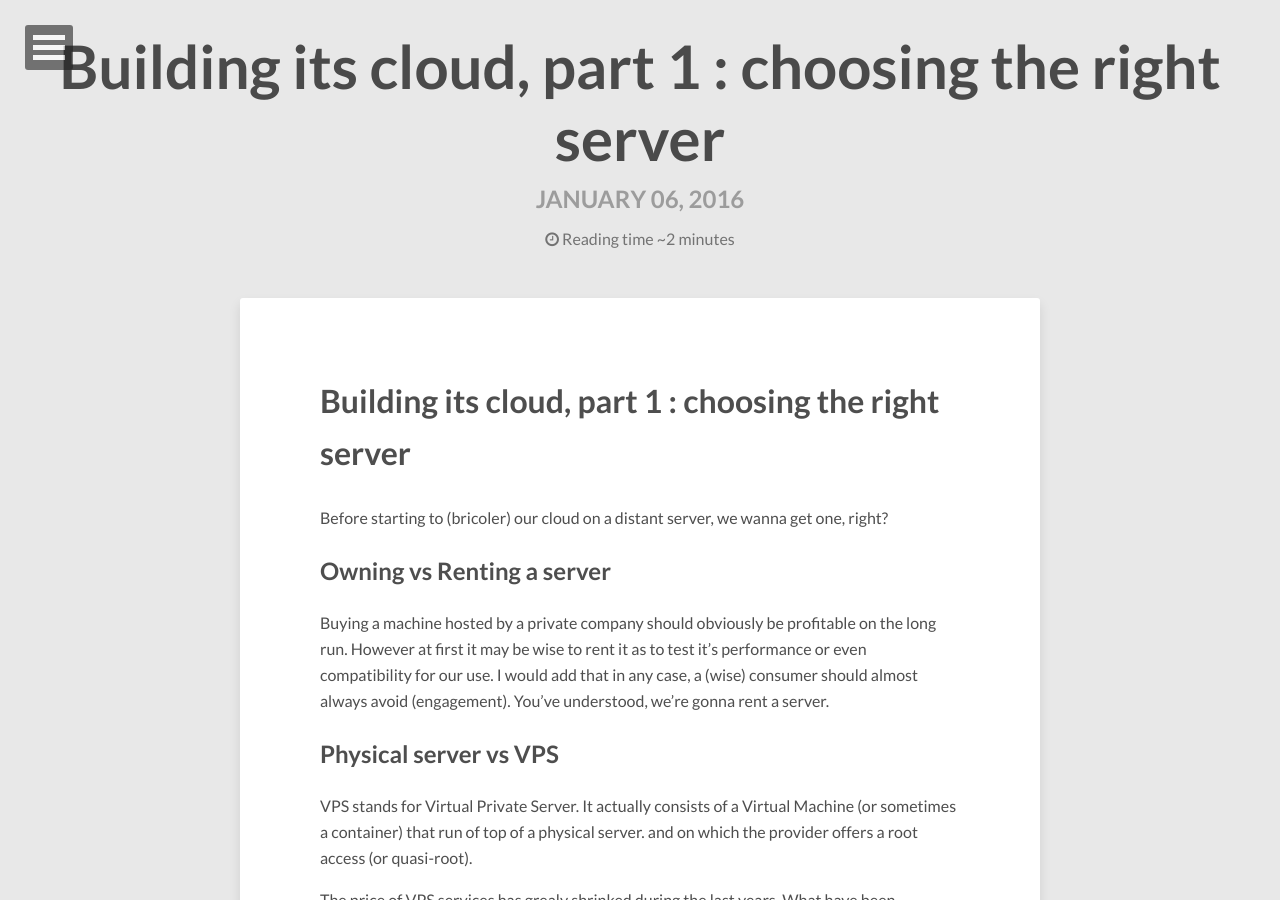
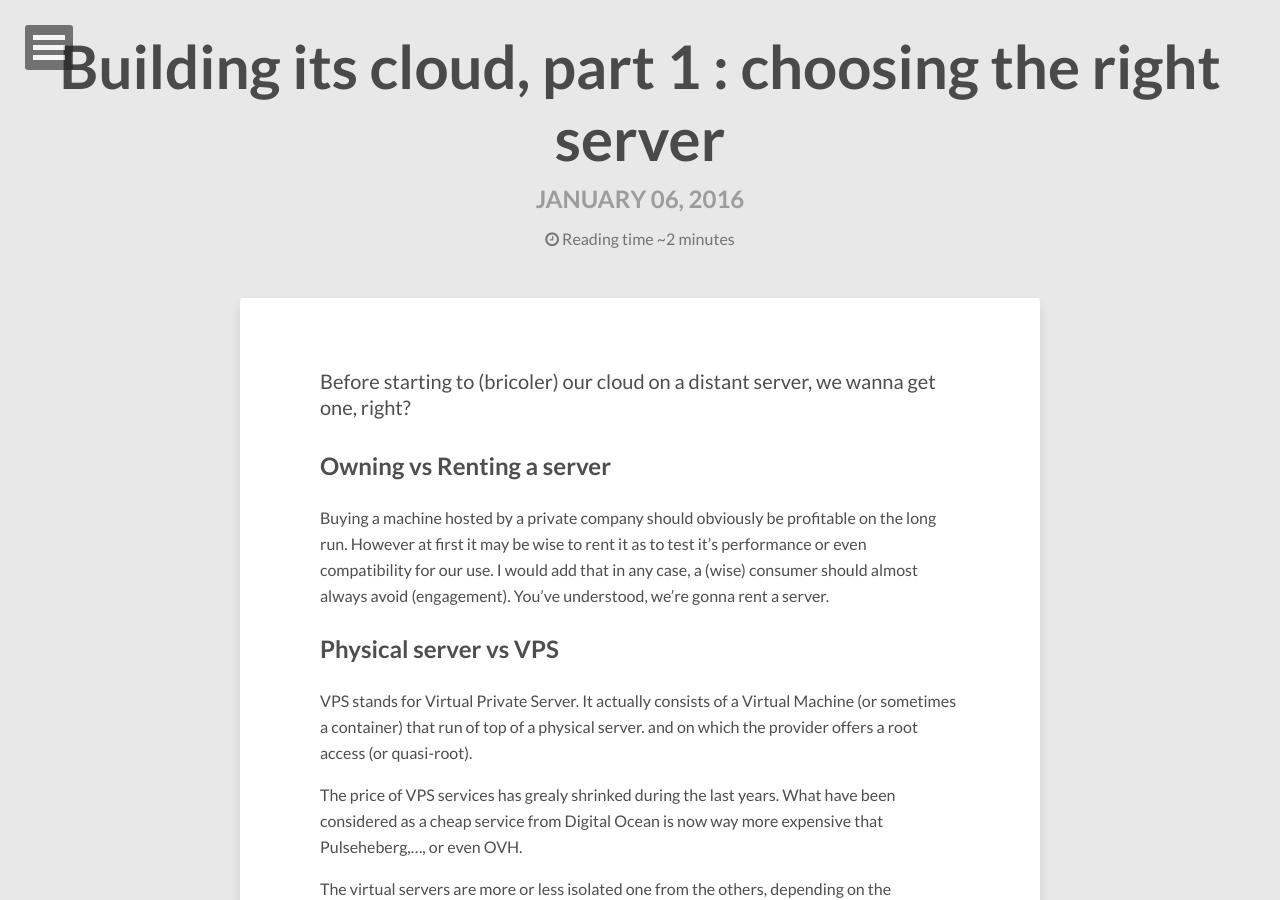
Before and after one commit to JeanLescut/jeanlescut.github.io, a Jekyll site: the page built from _posts/2016-01-06-building-its-cloud-1.markdown, in a window 1280 px wide and 900 px high. Built offline with Jekyll 4.4.1, drawn with Linux system fonts in a browser that asks for light colours; nearby versions of some CDN libraries; comment, search, counter and statistics services are not loaded.

Commit message:
Update 2016-01-06-building-its-cloud-1.markdown

```diff
--- a/_posts/2016-01-06-building-its-cloud-1.markdown
+++ b/_posts/2016-01-06-building-its-cloud-1.markdown
@@ -4,8 +4,6 @@ title:  "Building its cloud, part 1 : choosing the right server"
 date:   2016-01-06 18:53:42 +0100
 categories: server
 ---
-
-# Building its cloud, part 1 : choosing the right server
 
 Before starting to (bricoler) our cloud on a distant server, we wanna get one, right?
 
```
